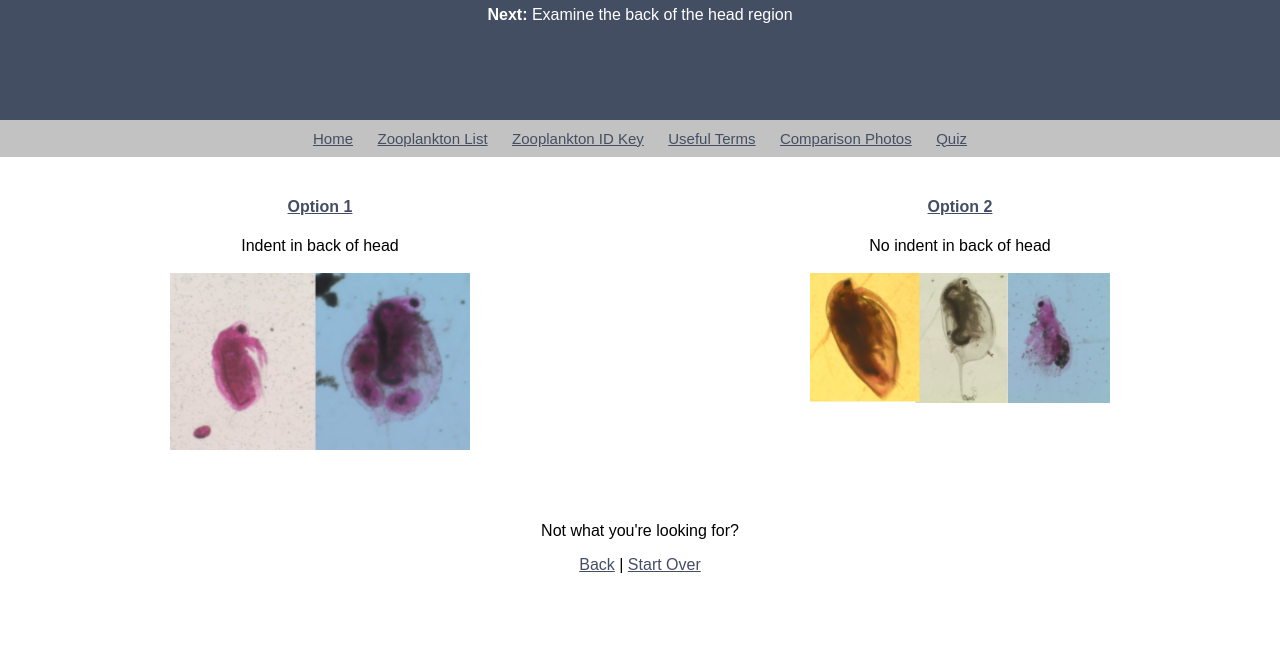
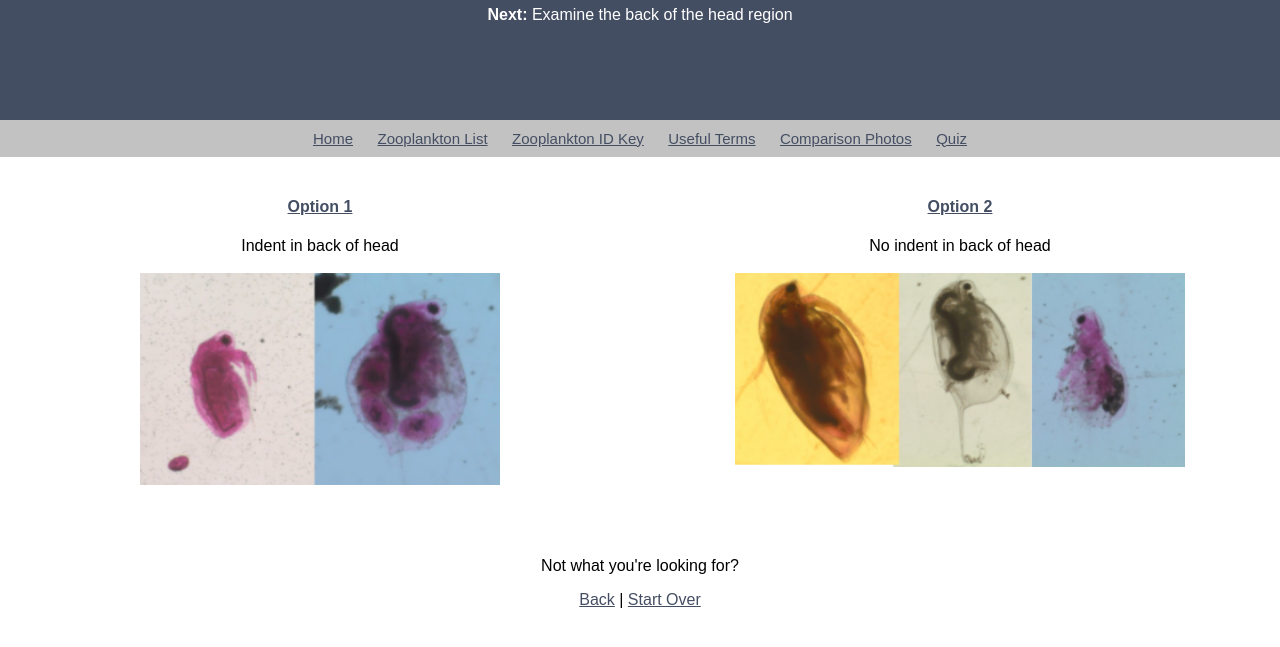
Before and after one commit to kimisarobot/kimisarobot.github.io, a plain HTML site: page KeyCladoceranOpt2.html in a window 1280 px wide. Shown: the part 173-820 px from the top of the page. Drawn offline with Linux system fonts and the light colour scheme.

Commit message:
Update KeyCladoceranOpt2.html

```diff
--- a/KeyCladoceranOpt2.html
+++ b/KeyCladoceranOpt2.html
@@ -113,7 +113,7 @@ a:active {
  <p>
  Indent in back of head <br>
 	 <br>
-	 <img src="KeyPhotos/dent.png" alt="Dent" style="width:50%">
+	 <img src="KeyPhotos/dent.png" alt="Dent" style="width:60%">
  </p>
  </div>
 
@@ -122,7 +122,7 @@ a:active {
  <p>
  No indent in back of head<br>
 	 <br>
-	 <img src="KeyPhotos/nodent.png" alt="NoDent" style="width:50%">
+	 <img src="KeyPhotos/nodent.png" alt="NoDent" style="width:75%">
  </p>
  </div>
 <div class="col-12">
```
